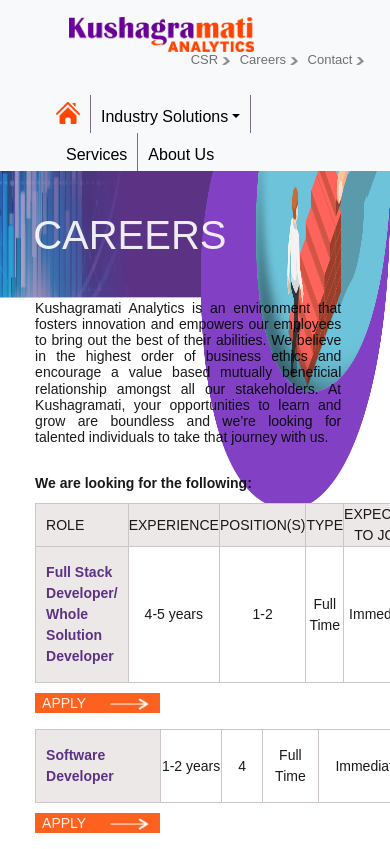
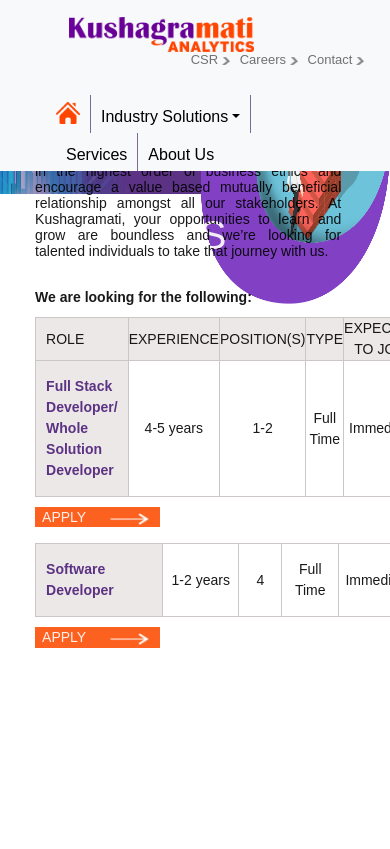
Before and after one commit to NiranjanKaranth/Kushagramathi, a plain HTML site: page pages/careers.html in a window 390 px wide. Shown: the top 849 px of the page. Drawn offline with nearby package versions, Linux system fonts and the light colour scheme.

Commit message:
Add files via upload

```diff
--- a/pages/careers.html
+++ b/pages/careers.html
@@ -3,13 +3,12 @@
 
 <head>
     <meta charset="UTF-8">
-    <meta name="viewport" content="width=device-width, initial-scale=1.0">
     <title>Careers</title>
 
     <link rel="stylesheet" href="https://stackpath.bootstrapcdn.com/bootstrap/4.5.2/css/bootstrap.min.css"
         integrity="sha384-JcKb8q3iqJ61gNV9KGb8thSsNjpSL0n8PARn9HuZOnIxN0hoP+VmmDGMN5t9UJ0Z" crossorigin="anonymous">
     <!-- <link rel="stylesheet" href="https://www.w3schools.com/w3css/4/w3.css"> -->
-    <link rel="stylesheet" href="../style.css">
+    <link rel="stylesheet" href="../style.css?v=timestamp">
     <style>
         html {
             scroll-behavior: smooth;
@@ -325,6 +324,41 @@
 
             }
         }
+
+        /* @media only screen and (min-width: 500px) and (max-width: 800px) {} */
+
+        /* For Mobile Devices */
+        @media only screen and (min-width: 320px) and (max-width: 992px) {
+            .careers-banner {
+                width: 100%;
+                height: 221px;
+            }
+
+            .carousel-nav a {
+                font-size: 0.75rem !important;
+            }
+
+            .careers-main {
+                top: 10%;
+            }
+
+            .full-stack {
+                width: 300px;
+            }
+
+            .experience-1 {
+                width: 125px;
+            }
+
+            .experience-2 {
+                width: 150px;
+            }
+
+            .joining-2 {
+                width: 100px;
+            }
+
+        }
     </style>
 
 
```
